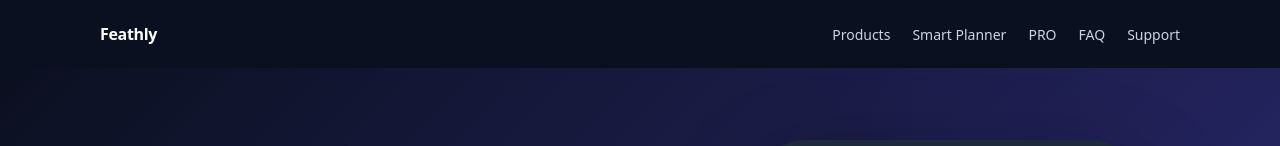
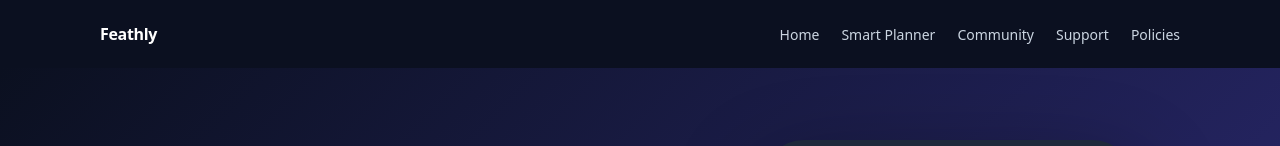
Before and after one commit to yoonng/smart-planner-site, a plain HTML site: page smart-planner/index.html in a window 1280 px wide. Shown: the top 146 px of the page. Drawn offline with Linux system fonts and the light colour scheme.

```diff
--- a/smart-planner/index.html
+++ b/smart-planner/index.html
@@ -13,11 +13,11 @@
   <div class="wrap nav">
     <a class="brand" href="../index.html">Feathly</a>
     <nav class="nav-links">
-      <a href="../index.html#products">Products</a>
+      <a href="../index.html">Home</a>
       <a href="index.html">Smart Planner</a>
-      <a href="pro.html">PRO</a>
-      <a href="faq.html">FAQ</a>
+      <a href="../community/">Community</a>
       <a href="support.html">Support</a>
+      <a href="privacy.html">Policies</a>
     </nav>
   </div>
 </header>
```
